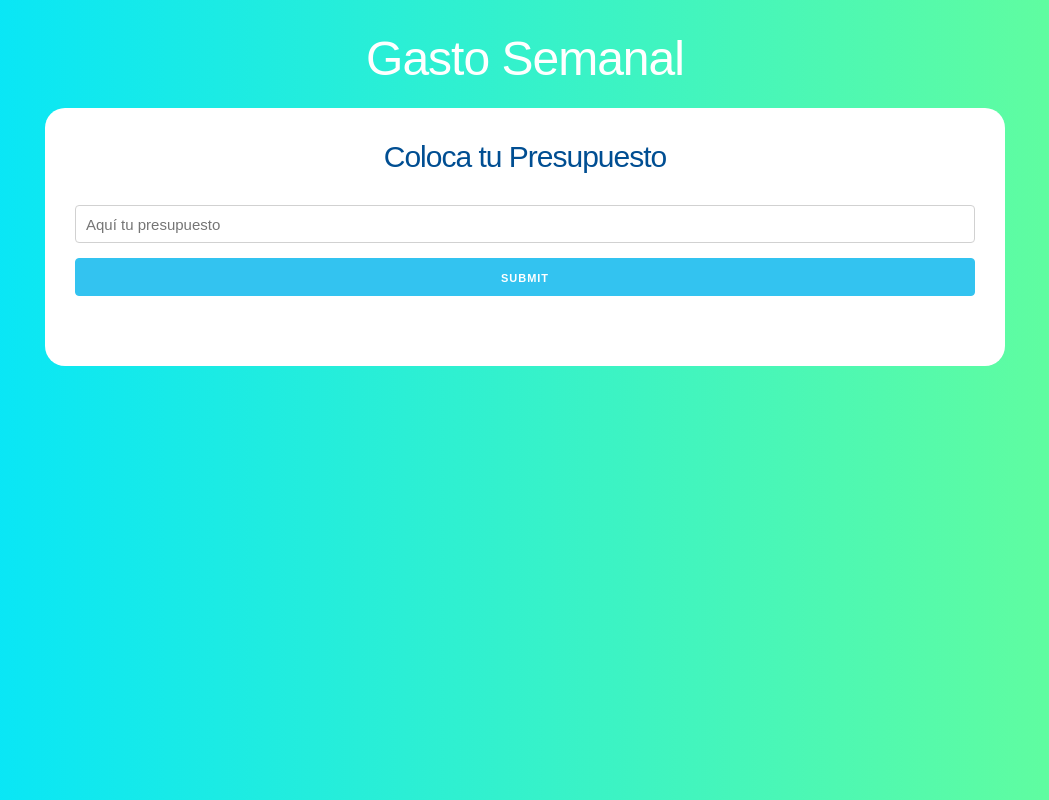
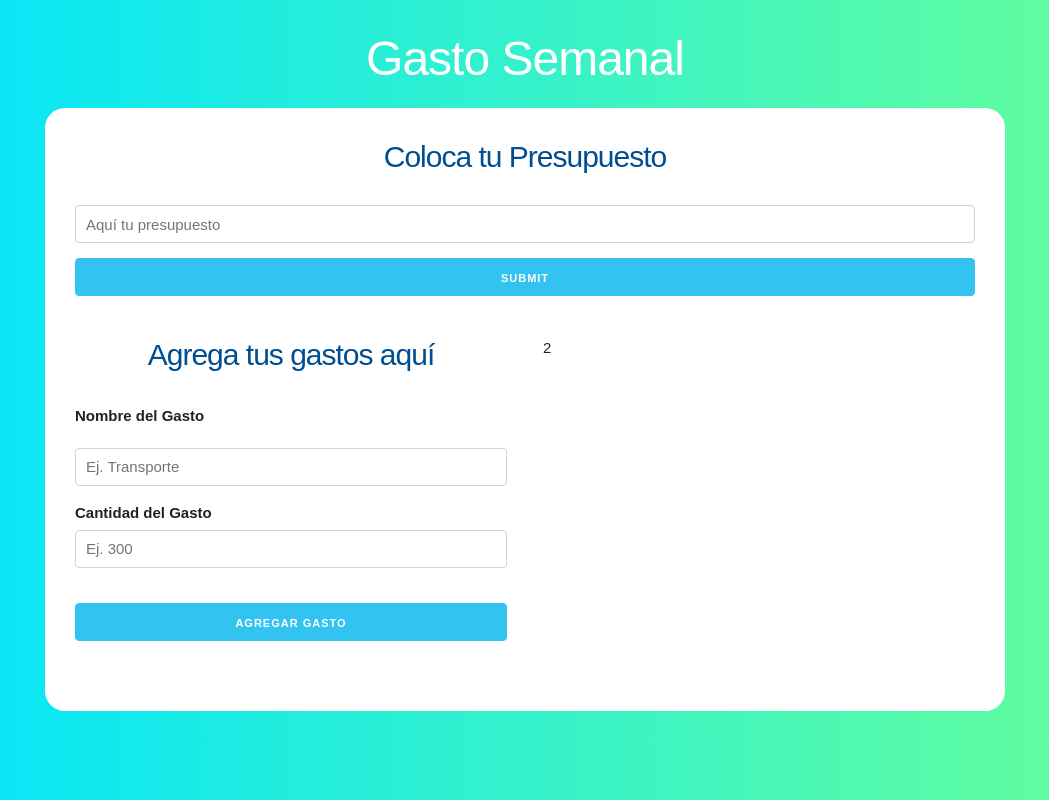
Before and after one commit to OsirisRoman/App-Presupuesto, a React (Create React App) app: page / in a window 1280 px wide. Shown: the whole page, without its empty margins (115-1164 px from the left). Built offline with nearby package versions, Linux system fonts and the light colour scheme.

Commit message:
Se agregó un componente para registrar los gastos.

```diff
--- a/src/App.js
+++ b/src/App.js
@@ -1,12 +1,24 @@
+import { useState } from 'react';
 import Pregunta from './Componentes/PreguntaPresupuesto/PreguntaPresupuesto';
+import Formulario from './Componentes/Formulario/Formulario';
 
 function App() {
+  //Definir el state del presupuesto y del restante
+  const [presupuesto, setPresupuesto] = useState(0);
+  const [restante, setRestante] = useState(0);
+
   return (
     <div className='container'>
       <header>
         <h1>Gasto Semanal</h1>
         <div className='contenido-principal contenido'>
-          <Pregunta />
+          <Pregunta setPresupuesto={setPresupuesto} setRestante={setRestante} />
+          <div className='row'>
+            <div className='one-half column'>
+              <Formulario />
+            </div>
+            <div className='one-half column'>2</div>
+          </div>
         </div>
       </header>
     </div>
--- /dev/null
+++ b/src/Componentes/Formulario/Formulario.jsx
@@ -0,0 +1,29 @@
+import React from 'react';
+
+const Formulario = () => {
+  return (
+    <form>
+      <h2>Agrega tus gastos aquí</h2>
+      <div className='campo'>
+        <label>Nombre del Gasto</label>
+      </div>
+      <input
+        type='text'
+        className='u-full-width'
+        placeholder='Ej. Transporte'
+      />
+      <div className='campo'>
+        <label>Cantidad del Gasto</label>
+        <input type='number' className='u-full-width' placeholder='Ej. 300' />
+      </div>
+      <input
+        type='submit'
+        className='button-primary u-full-width'
+        placeholder='Ej. Transporte'
+        value='Agregar Gasto'
+      />
+    </form>
+  );
+};
+
+export default Formulario;
--- a/src/Componentes/PreguntaPresupuesto/PreguntaPresupuesto.jsx
+++ b/src/Componentes/PreguntaPresupuesto/PreguntaPresupuesto.jsx
@@ -1,7 +1,7 @@
 import React, { Fragment, useState } from 'react';
 import Error from '../Error/Error';
 
-const Pregunta = () => {
+const Pregunta = ({ setPresupuesto, setRestante }) => {
   //State de la cantidad
   const [cantidad, setCantidad] = useState(0);
   //State del error
@@ -19,6 +19,8 @@
 
     //si se pasa la validación
     setError(false);
+    setPresupuesto(cantidad);
+    setRestante(cantidad);
   };
 
   return (
```
